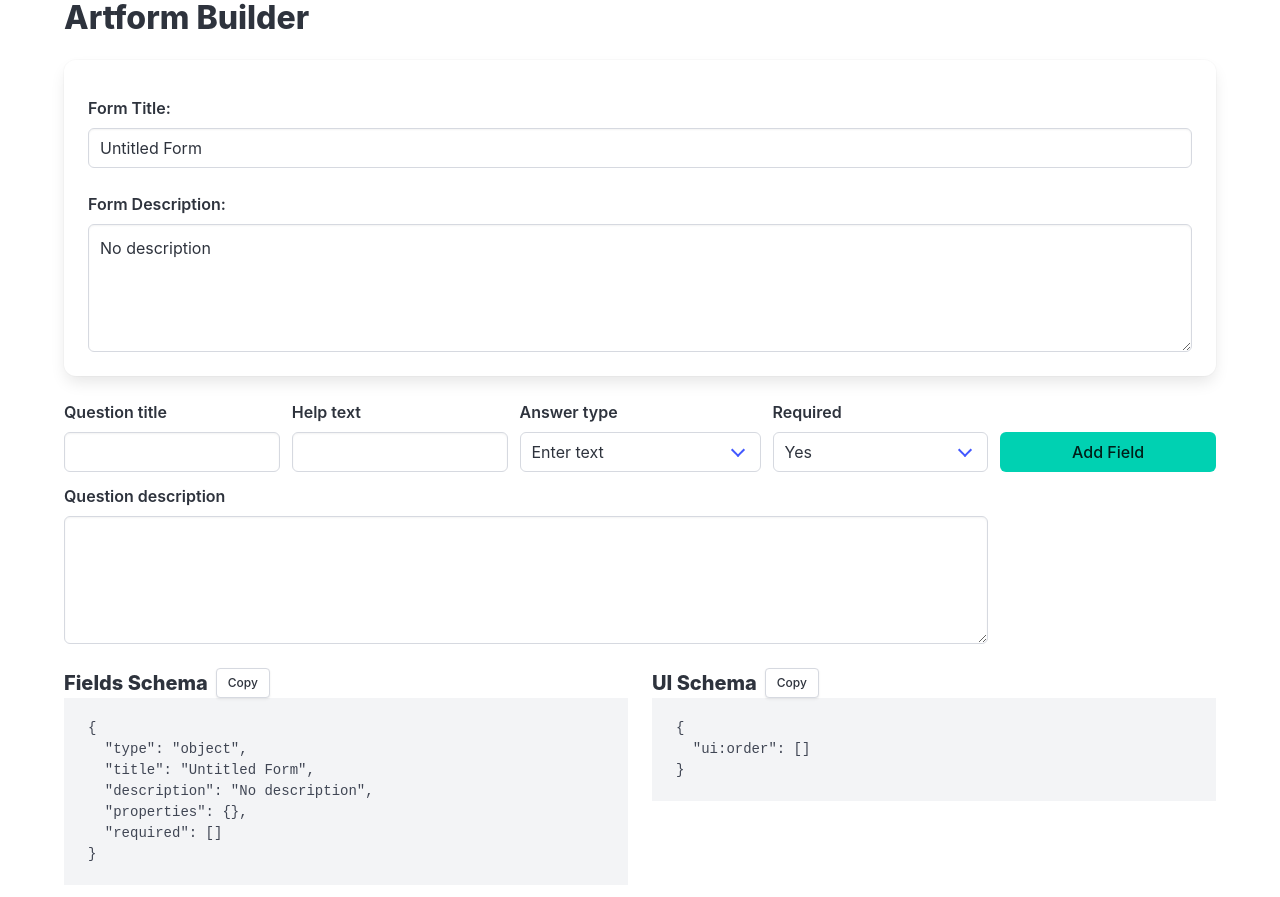
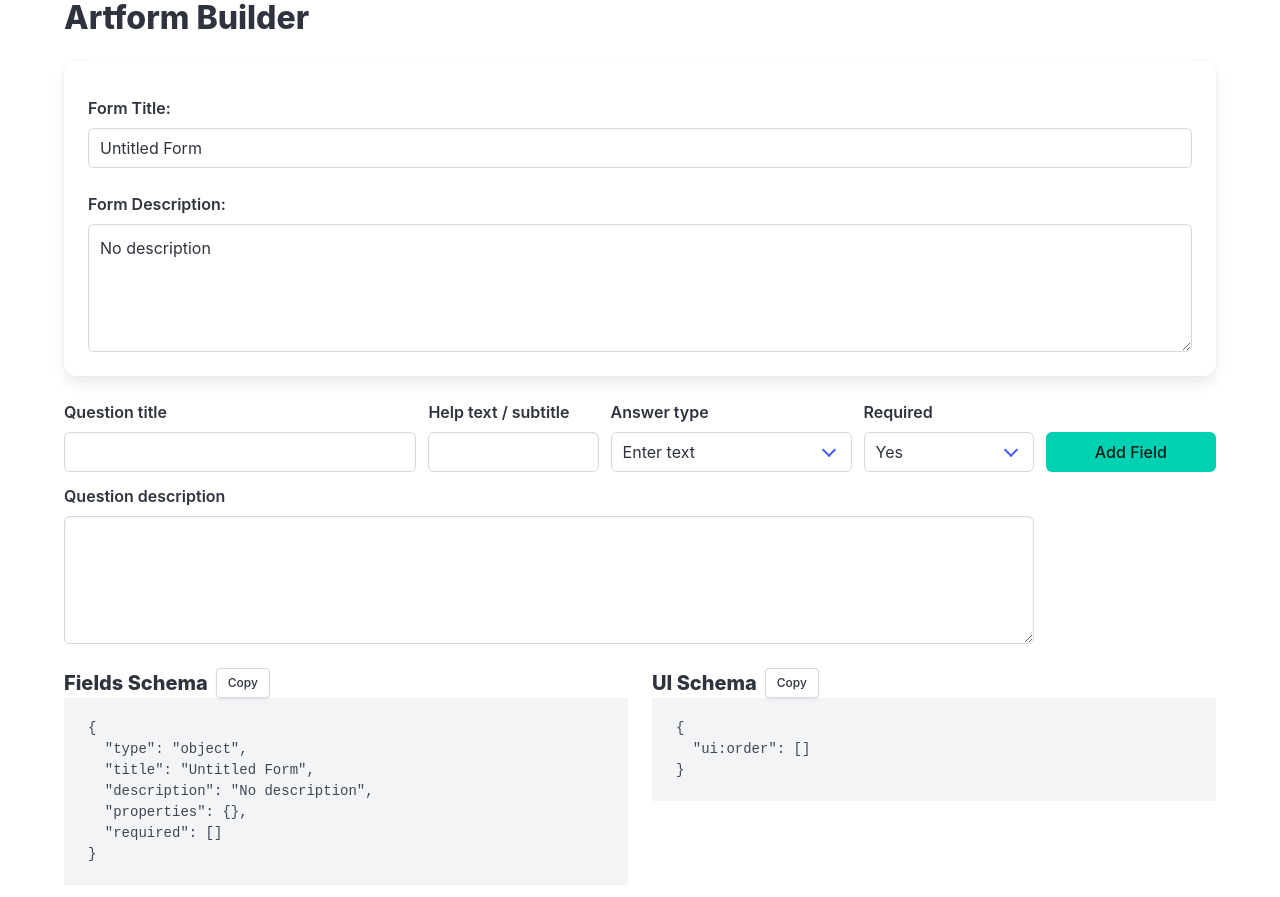
Before and after one commit to lenwhite/artform-builder, a React (Create React App) app: page / in a window 1280 px wide. Built offline with nearby package versions, Linux system fonts and the light colour scheme.

Commit message:
Styling changes to fix options

```diff
--- a/src/AddFieldRow.tsx
+++ b/src/AddFieldRow.tsx
@@ -76,10 +76,10 @@ export const AddFieldRow = () => {
     return (
         <form
             onSubmit={handleSubmit(onSubmit)}
-            className="fixed-grid has-5-cols"
+            className="fixed-grid has-6-cols"
         >
             <div className="grid">
-                <div className="cell control">
+                <div className="cell control is-col-span-2">
                     <label className="label">Question title</label>
                     <input
                         className="input"
@@ -89,7 +89,7 @@ export const AddFieldRow = () => {
                     {errors.title && <p className="error">Title is required</p>}
                 </div>
                 <div className="cell control">
-                    <label className="label">Help text</label>
+                    <label className="label">Help text / subtitle</label>
                     <input
                         className="input"
                         type="text"
@@ -108,8 +108,26 @@ export const AddFieldRow = () => {
                         </select>
                     </div>
                 </div>
+
+                <div className="cell control">
+                    <label className="label">Required</label>
+                    <div className="select is-fullwidth">
+                        <select {...register('required')}>
+                            <option value="true">Yes</option>
+                            <option value="false">No</option>
+                        </select>
+                    </div>
+                </div>
+                <div className="cell control" style={{ alignSelf: 'flex-end' }}>
+                    <button
+                        className="button is-primary is-fullwidth"
+                        type="submit"
+                    >
+                        Add Field
+                    </button>
+                </div>
                 {(fieldType === 'string_radio' || fieldType === 'checkbox') && (
-                    <div className="cell control">
+                    <div className="cell control is-col-span-5">
                         <label className="label">
                             Options (comma separated)
                         </label>
@@ -124,27 +142,7 @@ export const AddFieldRow = () => {
                         )}
                     </div>
                 )}
-                <div className="cell control">
-                    <label className="label">Required</label>
-                    <div className="select is-fullwidth">
-                        <select {...register('required')}>
-                            <option value="true">Yes</option>
-                            <option value="false">No</option>
-                        </select>
-                    </div>
-                </div>
-                <div
-                    className="cell control has-text-right"
-                    style={{ alignSelf: 'flex-end' }}
-                >
-                    <button
-                        className="button is-primary is-fullwidth"
-                        type="submit"
-                    >
-                        Add Field
-                    </button>
-                </div>
-                <div className="cell is-row-span-2 is-col-span-4 control">
+                <div className="cell is-row-span-2 is-col-span-5 control">
                     <label className="label">Question description</label>
                     <textarea
                         className="textarea"
```
